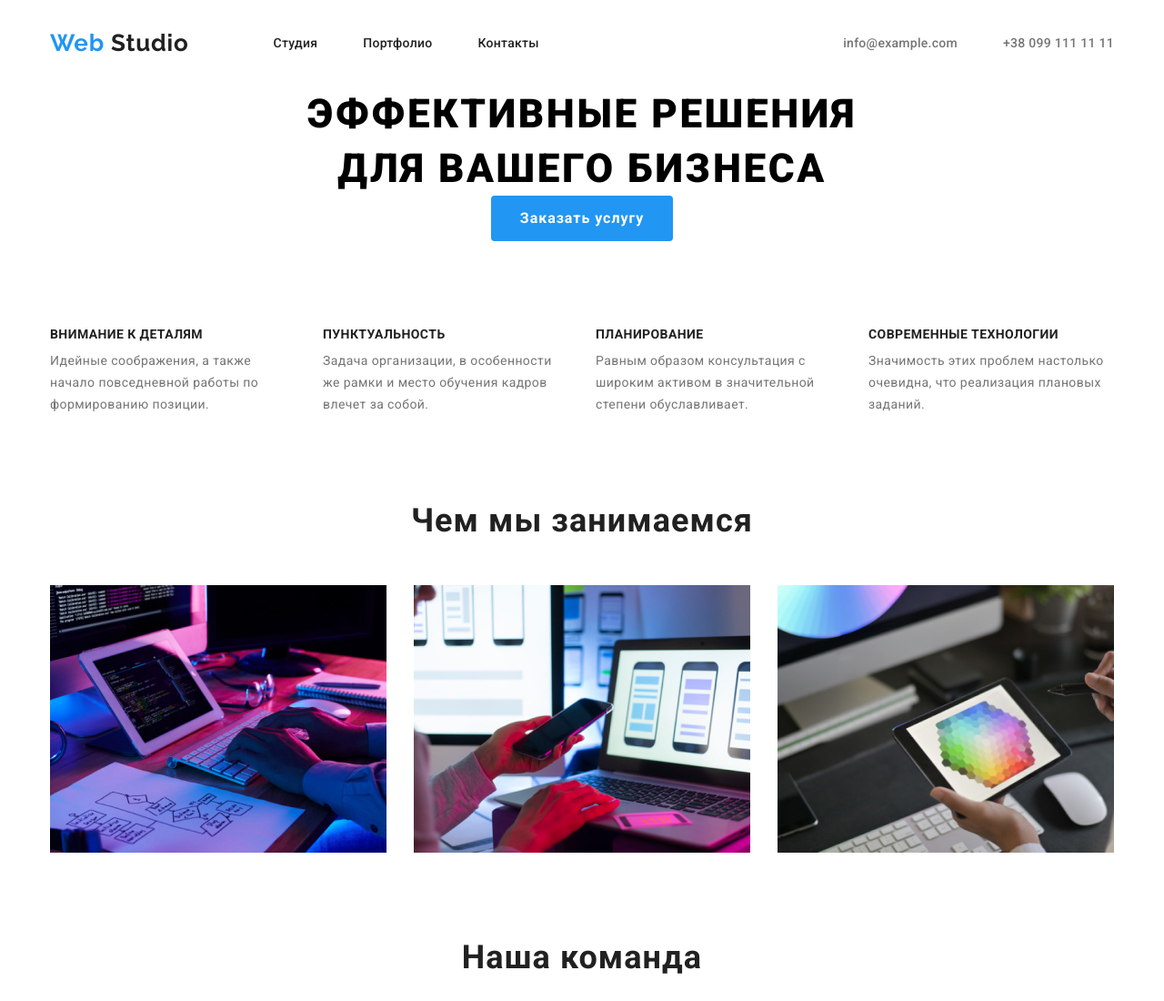
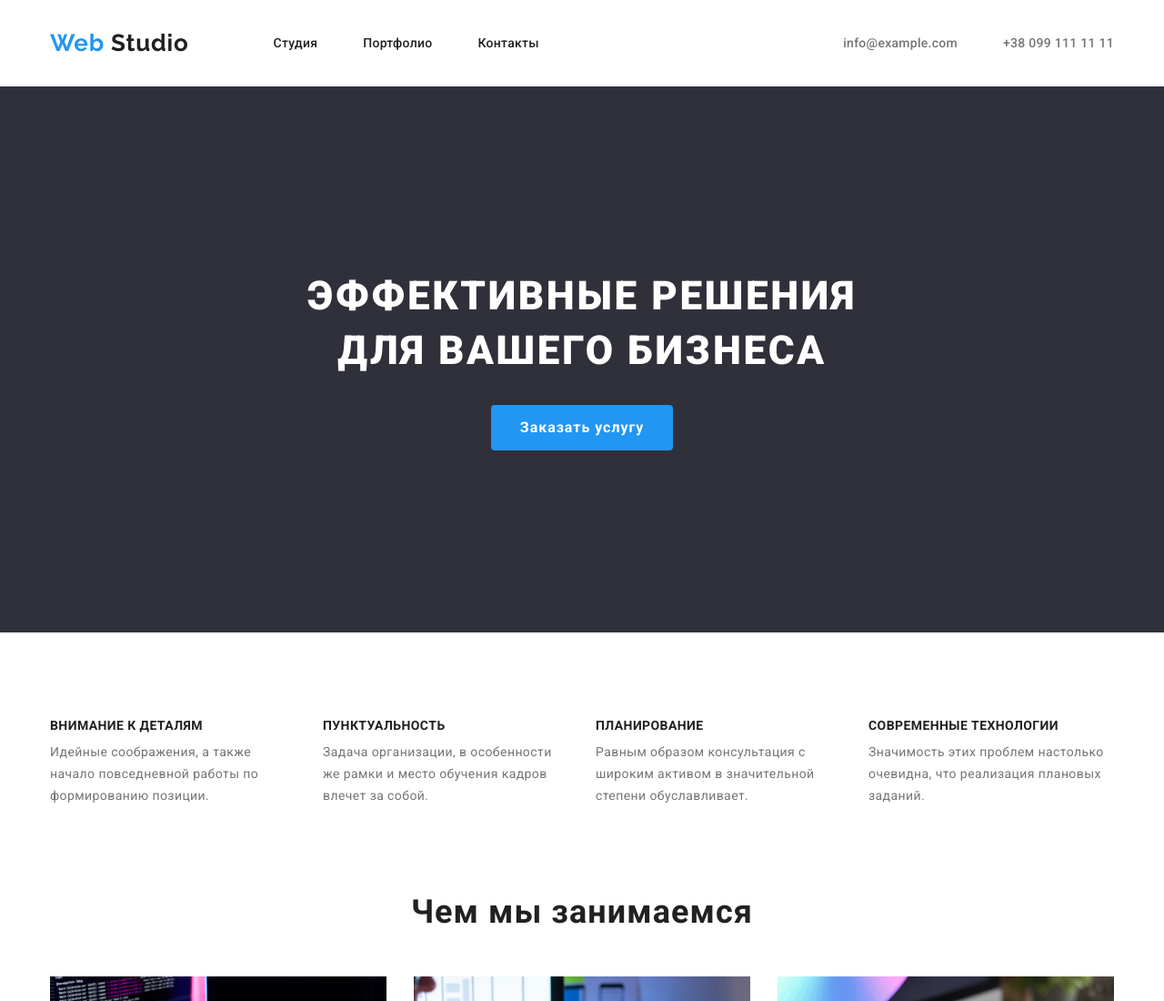
Before and after one commit to taijayson/goit-markup-hw-03, a plain HTML site: page index.html in a window 1280 px wide. Shown: the top 1100 px of the page at 91% size. Drawn offline with nearby package versions, Linux system fonts and the light colour scheme.

Commit message:
hero fix

```diff
--- a/css/styles.css
+++ b/css/styles.css
@@ -142,6 +142,11 @@ img {
 /* ========== END HEADER ========== */
 
 /* ========== HERO ========== */
+.hero {
+  background-color: #2f303a;
+  height: 600px;
+}
+
 .modal-btn {
   display: block;
   font-family: inherit;
@@ -150,6 +155,7 @@ img {
   line-height: 1.875;
   letter-spacing: 0.06em;
   margin: 0 auto;
+  margin-top: 30px;
   padding: 10px 32px;
   border-style: none;
   border-radius: 4px;
@@ -162,12 +168,13 @@ img {
   text-align: center;
   width: 700px;
   margin: 0 auto;
+  padding-top: 200px;
   font-weight: 900;
   font-size: 44px;
   line-height: 1.364;
   letter-spacing: 0.06em;
   text-transform: uppercase;
-  /* color: var(--hero-color); */
+  color: var(--hero-color);
 }
 /* ========== END HERO ========== */
 
```
